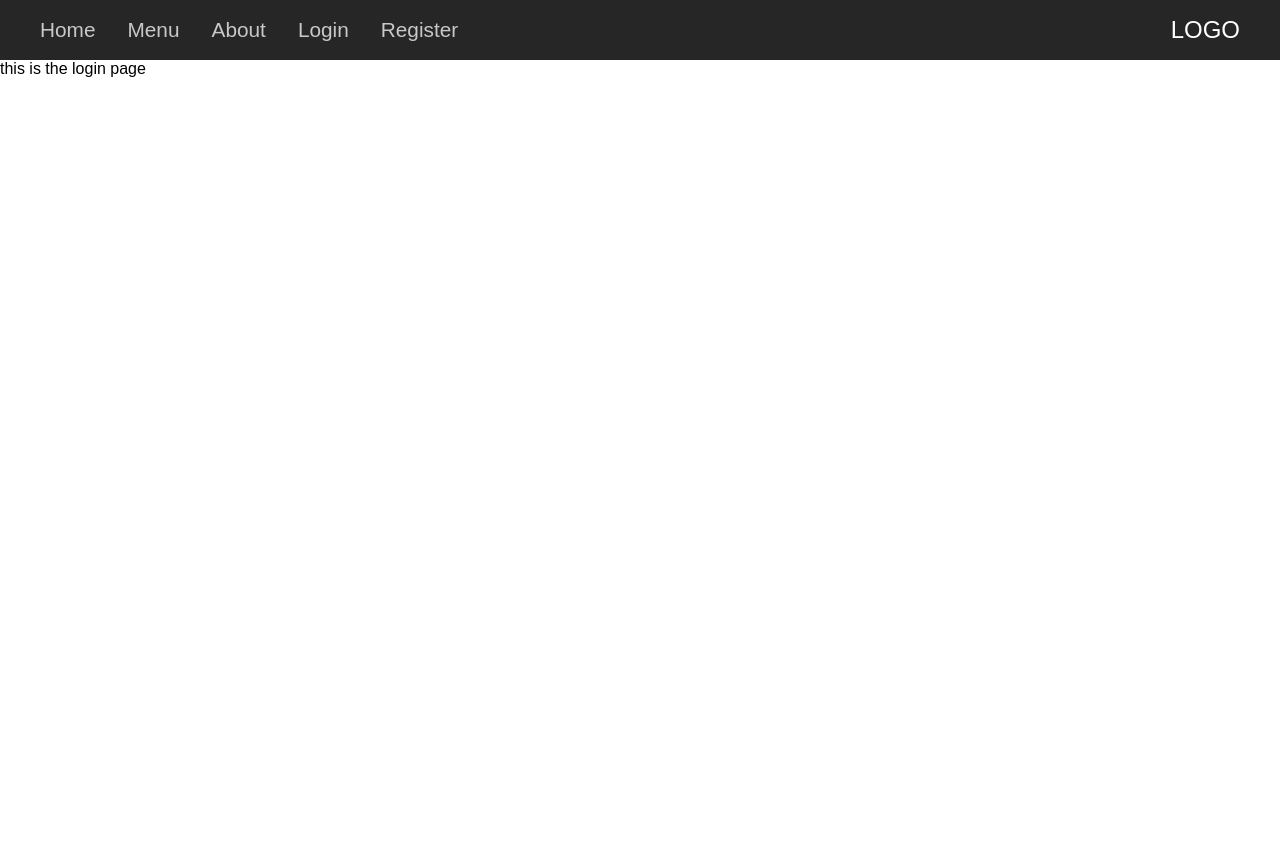
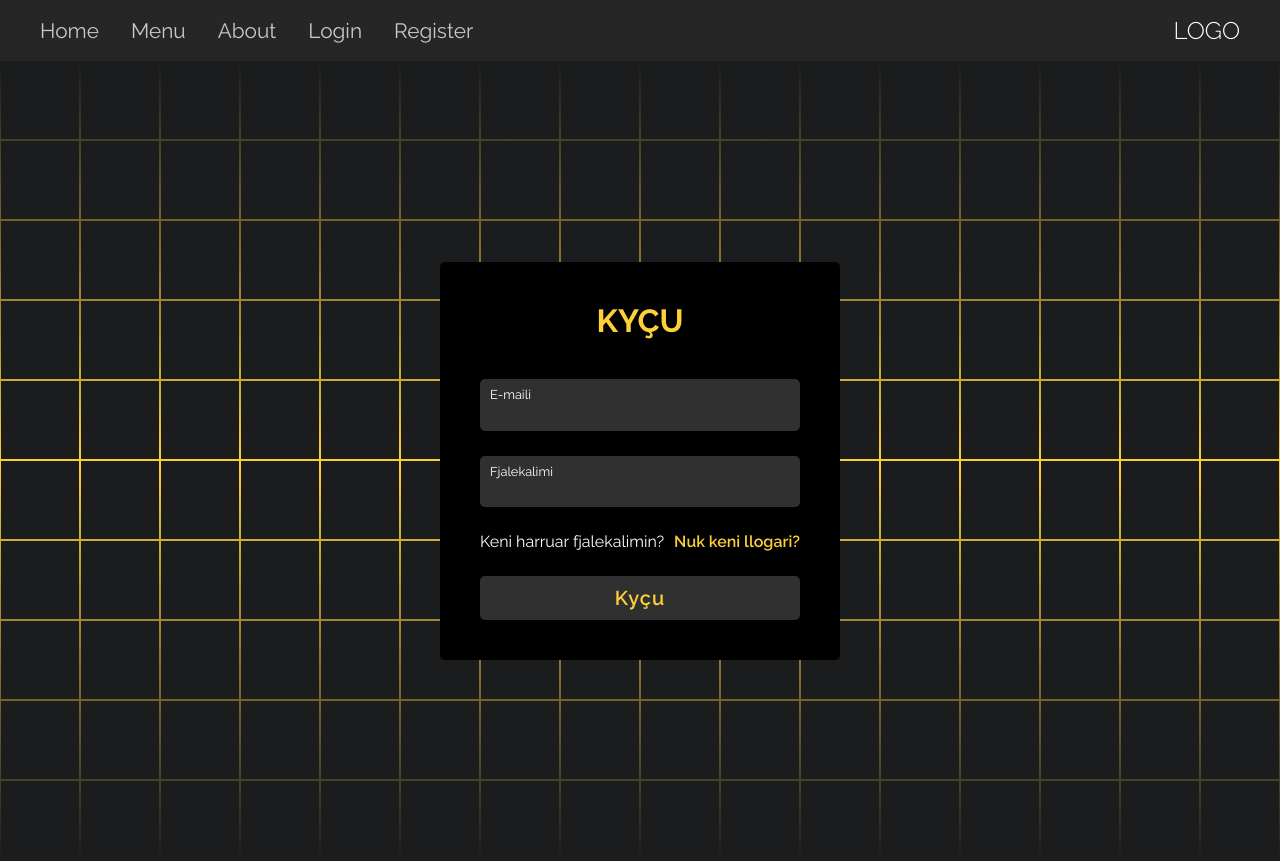
Before and after one commit to ErionOruglica/ProjectLab1, a React (Create React App) app: page /Login in a window 1280 px wide. Before the commit the page ends 800 px from the top, so only its background shows below. Built offline with nearby package versions, Linux system fonts and the light colour scheme.

Commit message:
login page design

```diff
--- a/src/App.js
+++ b/src/App.js
@@ -1,5 +1,5 @@
 import React from 'react';
-import './App.css';
+//import './App.css';
 import {BrowserRouter as Router, Routes, Route} from 'react-router-dom'
 import Home from './pages/Home';
 import Menu from './pages/Menu';
--- a/src/components/LogForm.js
+++ b/src/components/LogForm.js
@@ -1,25 +1,55 @@
+import {useEffect} from 'react';
 import {useForm} from 'react-hook-form';
 import * as yup from 'yup';
 import {yupResolver} from '@hookform/resolvers/yup';
-export const Form = () =>{
-    const {register,handleSubmit,formState:{errors}}=useForm({
-        resolver: yupResolver(skema),
+
+export const Form = () => {
+  const schema = yup.object().shape({
+    Email: yup.string().email("Nuk e keni shenuar emailin mire !").required("Ju lutem shenoni emailin !"),
+    Password: yup.string().min(8,"Fjalekalimi duhet te kete te pakten 8 karaktere !").max(20,"Fjalekalimi nuk duhet te kete me shume se 20 karaktere !").required("Ju lutem shenoni fjalekalimin")
   });
-    const skema = yup.object.shape({
-        Emaili: yup.string().email("Nuk e keni shenuar emailin mire !").required("Ju lutem shenoni emailin tuaj !"),
-        Password: yup.string().min(8,"Fjalekalimi duhet te kete te pakten 8 karaktere !").required("Ju lutem shenoni fjalekalimin !"),
-    })
-     const onSubmit= () => {
-        alert("Jeni kycur me sukses !");
+
+  const { register, handleSubmit, formState: { errors } } = useForm({
+    resolver: yupResolver(schema),
+  });
+
+  const onSubmit = (data) => {
+    console.log(data);
+  };
+
+  useEffect(() => {
+    for (let i = 0; i < 190; i++) {
+      const span = document.createElement('span');
+      document.getElementById('section').appendChild(span);
     }
-    return(
-        <div className='Login'>
-        <form onSubmit={handleSubmit(onSubmit)}>
-            <input type="text" placeholder="Emaili..." {...register("Email")}/>
+  }, []);
+
+  return (
+    <section id='section'>
+      <div className="signin">
+        <div className="Permbajtja">
+          <h2>Kyçu</h2>
+          <form className="form" onSubmit={handleSubmit(onSubmit)}>
+            <div className="inputBx">
+              <input type="text" id="adresaEmailit" {...register("Email")} />
+              <i>E-maili</i>
               <p>{errors.Email?.message}</p>
-        <input type="password" placeholder="Fjalekalimi..." {...register("Password")}/>
+            </div>
+            <div className="inputBx">
+              <input type="password" id="pass" {...register("Password")} />
+              <i>Fjalekalimi</i>
               <p>{errors.Password?.message}</p>
+            </div>
+            <div className="links">
+              <a href="#">Keni harruar fjalekalimin?</a>
+              <a href="#">Nuk keni llogari?</a>
+            </div>
+            <div className="inputBx">
+              <input type="submit" value="Kyçu" />
+            </div>
           </form>
         </div>
+      </div>
+    </section>
   );
 };
--- a/src/css/login.css
+++ b/src/css/login.css
@@ -0,0 +1,139 @@
+@import url('https://fonts.googleapis.com/css2?family=Raleway:wght@300;400;500;600;700;800&display=swap');
+:root{
+    --text-color:#ffff;
+    --section-color:#303030;
+    --hover-color:#fdd037;
+    --background-color:#1B1C1E;
+
+}
+*{
+    margin: 0;
+    padding: 0;
+    box-sizing: border-box;
+    font-family: "Raleway", sans-serif;
+}
+body{
+    display: flex;
+    justify-content: center;
+    align-items: center;
+    background-color: var(--background-color);
+    overflow: hidden;
+}
+
+section{
+    width: 100vw;
+    height: 100vh;
+    display: flex;
+    justify-content: center;
+    align-items: center;
+    gap: 2px;
+    flex-wrap: wrap;
+    overflow: hidden;
+}
+section span:hover{
+    background: var(--hover-color);
+    transition: 0s;
+}
+section::before{
+    content: '';
+    position: absolute;
+    width: 100%;
+    height: 100%;
+    background: linear-gradient(var(--background-color),var(--hover-color),var(--background-color));
+}
+section span{
+    position: relative;
+    display: block;
+    width: calc(6.25vw - 2px);
+    height: calc(6.25vw - 2px);;
+    background: var(--background-color);
+    z-index: 2;
+    transition: 1.5s;
+}
+section .signin{
+    position: absolute;
+    width: 400px;
+    background: black;
+    z-index: 1000;
+    display: flex;
+    justify-content: center;
+    align-items: center;
+    padding: 40px;
+    border-radius: 5px;
+
+}
+
+section .signin .Permbajtja{
+    position: relative;
+    width: 100%;
+    display: flex;
+    justify-content: center;
+    align-items: center;
+    flex-direction: column;
+    gap: 40px;
+}
+section .signin .Permbajtja h2{
+    font-size: 2em;
+    color: var(--hover-color);
+    text-transform: uppercase;
+}
+section .signin .Permbajtja .form{
+    width: 100%;
+    display: flex;
+    flex-direction: column;
+    gap: 25px;
+}
+section .signin .Permbajtja .form .inputBx{
+    position: relative;
+    width: 100%;
+}
+section .signin .Permbajtja .form .inputBx input{
+    position: relative;
+    width: 100%;
+    background: var(--section-color);
+    border: none;
+    outline: none;
+    padding: 25px 10px 7.5px;
+    border-radius: 5px;
+    color: var(--hover-color);
+    font-weight: 500;
+    font-size: 1em;
+}
+section .signin .Permbajtja .form .inputBx i{
+    position: absolute;
+    left: 0;
+    padding: 15px 10px;
+    font-style: normal;
+    color: var(--hover-color);
+    transition: 0.5s;
+    pointer-events: none;
+}
+.signin .Permbajtja .form .inputBx input:focus ~i,
+.signin .Permbajtja .form .inputBx input:valid ~i{
+    transform: translateY(-7.5px);
+    font-size: 0.8em;
+    color: var(--text-color);
+}
+.signin .Permbajtja .form .links{
+    position: relative;
+    width: 100%;
+    display: flex;
+    justify-content: space-between;
+}
+
+.signin .Permbajtja .form .links a{
+  color: var(--text-color);
+  text-decoration: none;
+}
+.signin .Permbajtja .form .links a:nth-child(2){
+    color: var(--hover-color);
+    font-weight: 600;
+  }
+  .signin .Permbajtja .form .inputBx input[type="submit"]{
+    padding: 10px;
+    background: var(--section-color);
+    font-weight: 600;
+    font-size: 1.25em;
+    letter-spacing: 0.05em;
+    cursor: pointer;
+  }
--- a/src/pages/Login.js
+++ b/src/pages/Login.js
@@ -1,8 +1,11 @@
 import React from 'react'
-
+import { Form } from '../components/LogForm';
+import '../css/login.css';
 const Login = () => {
   return (
-    <div>this is the login page</div>
+    <div>
+      <Form/>
+    </div>
   )
 }
 
```
Lines whose indentation alone changed are shown as unchanged.
